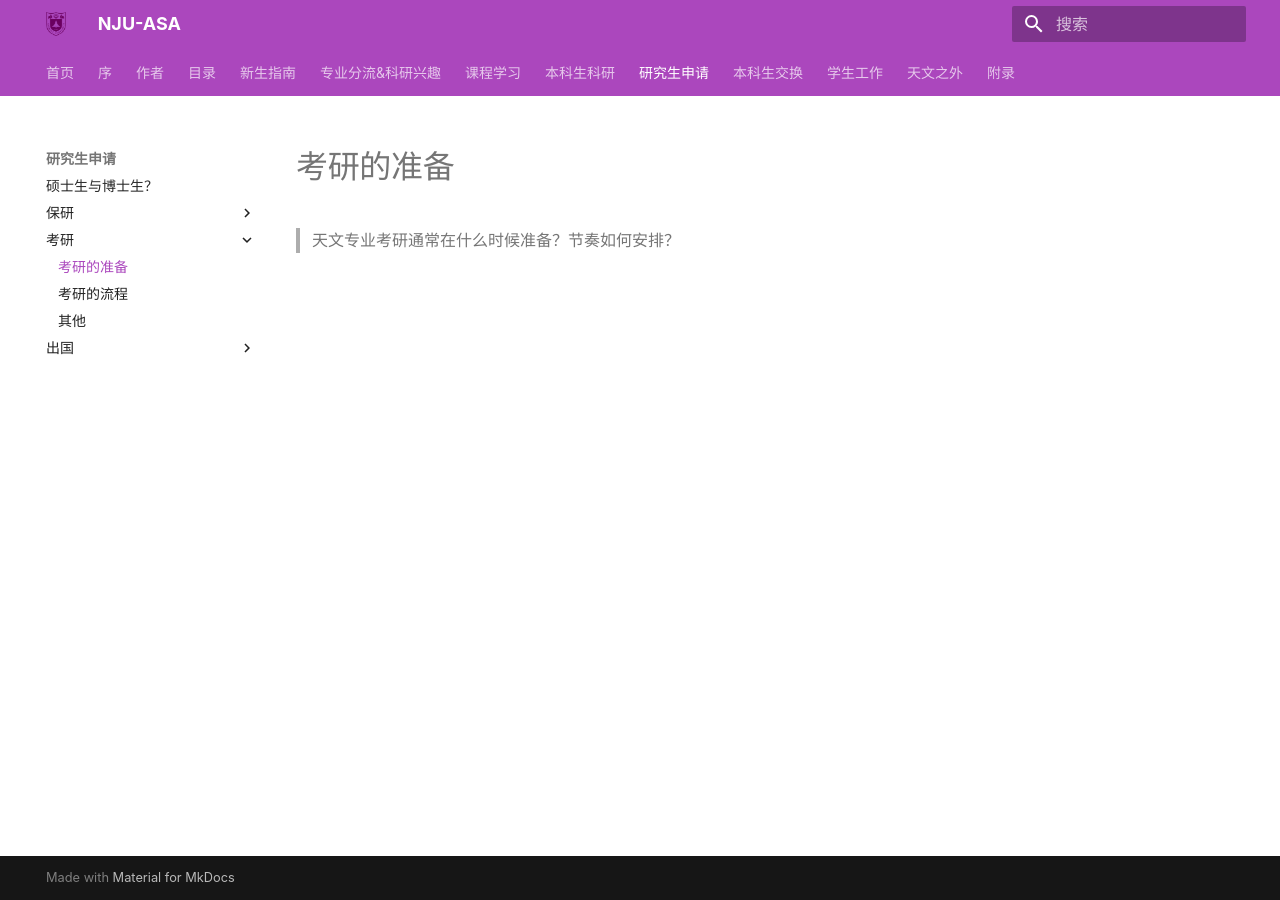
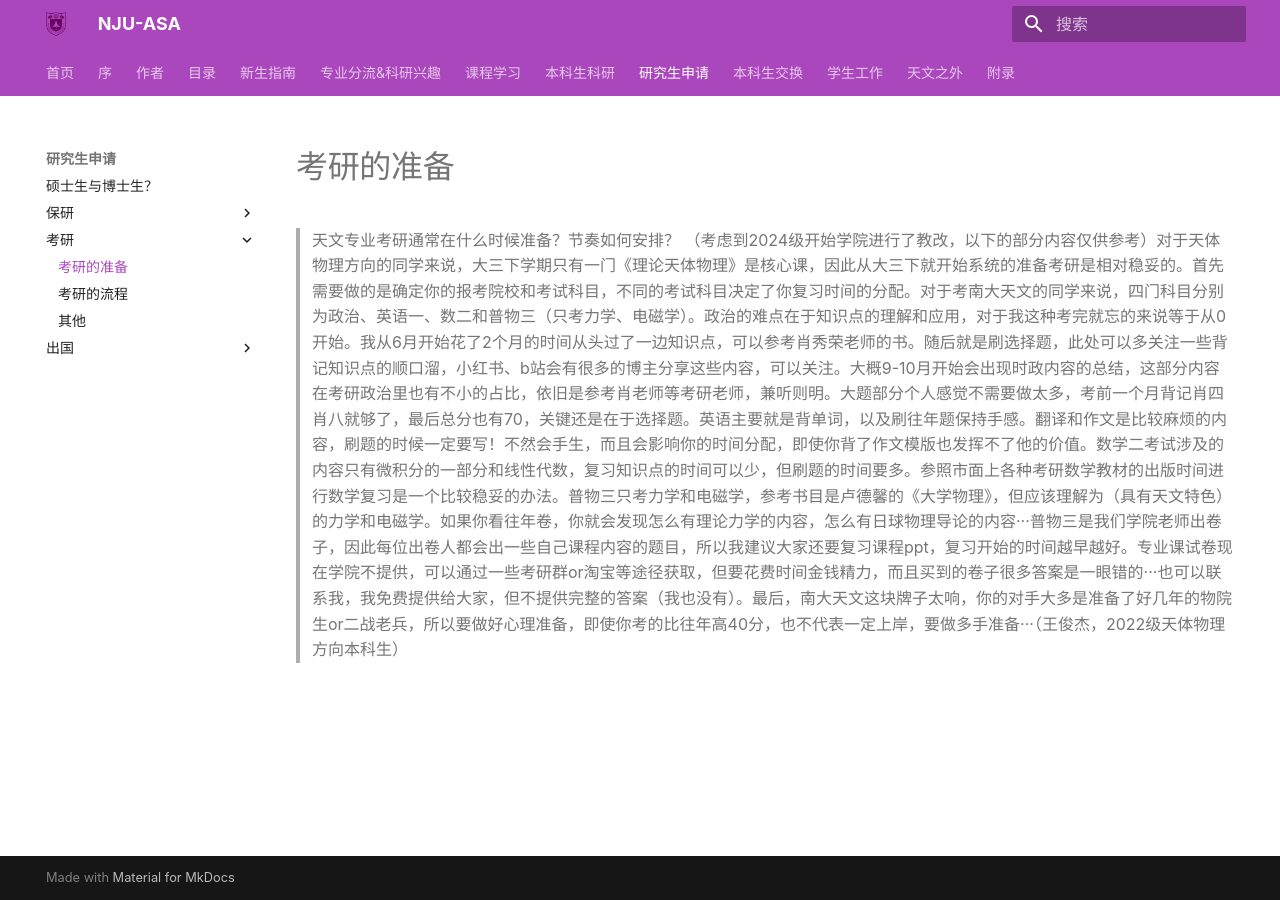
Before and after one commit to nju-astronomy/NJU-ASA, an MkDocs documentation site: the page built from docs/pathway/domestic_grad/by_exam/prepare_kaoyan.md, in a window 1280 px wide. Built offline with MkDocs 1.6.1 and Material for MkDocs 9.7.7, drawn with Linux system fonts in a browser that asks for light colours; some web fonts are replaced.

Commit message:
Update prepare_kaoyan.md

```diff
--- a/docs/pathway/domestic_grad/by_exam/prepare_kaoyan.md
+++ b/docs/pathway/domestic_grad/by_exam/prepare_kaoyan.md
@@ -1 +1,2 @@
 > 天文专业考研通常在什么时候准备？节奏如何安排？
+> （考虑到2024级开始学院进行了教改，以下的部分内容仅供参考）对于天体物理方向的同学来说，大三下学期只有一门《理论天体物理》是核心课，因此从大三下就开始系统的准备考研是相对稳妥的。首先需要做的是确定你的报考院校和考试科目，不同的考试科目决定了你复习时间的分配。对于考南大天文的同学来说，四门科目分别为政治、英语一、数二和普物三（只考力学、电磁学）。政治的难点在于知识点的理解和应用，对于我这种考完就忘的来说等于从0开始。我从6月开始花了2个月的时间从头过了一边知识点，可以参考肖秀荣老师的书。随后就是刷选择题，此处可以多关注一些背记知识点的顺口溜，小红书、b站会有很多的博主分享这些内容，可以关注。大概9-10月开始会出现时政内容的总结，这部分内容在考研政治里也有不小的占比，依旧是参考肖老师等考研老师，兼听则明。大题部分个人感觉不需要做太多，考前一个月背记肖四肖八就够了，最后总分也有70，关键还是在于选择题。英语主要就是背单词，以及刷往年题保持手感。翻译和作文是比较麻烦的内容，刷题的时候一定要写！不然会手生，而且会影响你的时间分配，即使你背了作文模版也发挥不了他的价值。数学二考试涉及的内容只有微积分的一部分和线性代数，复习知识点的时间可以少，但刷题的时间要多。参照市面上各种考研数学教材的出版时间进行数学复习是一个比较稳妥的办法。普物三只考力学和电磁学，参考书目是卢德馨的《大学物理》，但应该理解为（具有天文特色）的力学和电磁学。如果你看往年卷，你就会发现怎么有理论力学的内容，怎么有日球物理导论的内容···普物三是我们学院老师出卷子，因此每位出卷人都会出一些自己课程内容的题目，所以我建议大家还要复习课程ppt，复习开始的时间越早越好。专业课试卷现在学院不提供，可以通过一些考研群or淘宝等途径获取，但要花费时间金钱精力，而且买到的卷子很多答案是一眼错的···也可以联系我，我免费提供给大家，但不提供完整的答案（我也没有）。最后，南大天文这块牌子太响，你的对手大多是准备了好几年的物院生or二战老兵，所以要做好心理准备，即使你考的比往年高40分，也不代表一定上岸，要做多手准备···（王俊杰，2022级天体物理方向本科生）
```
